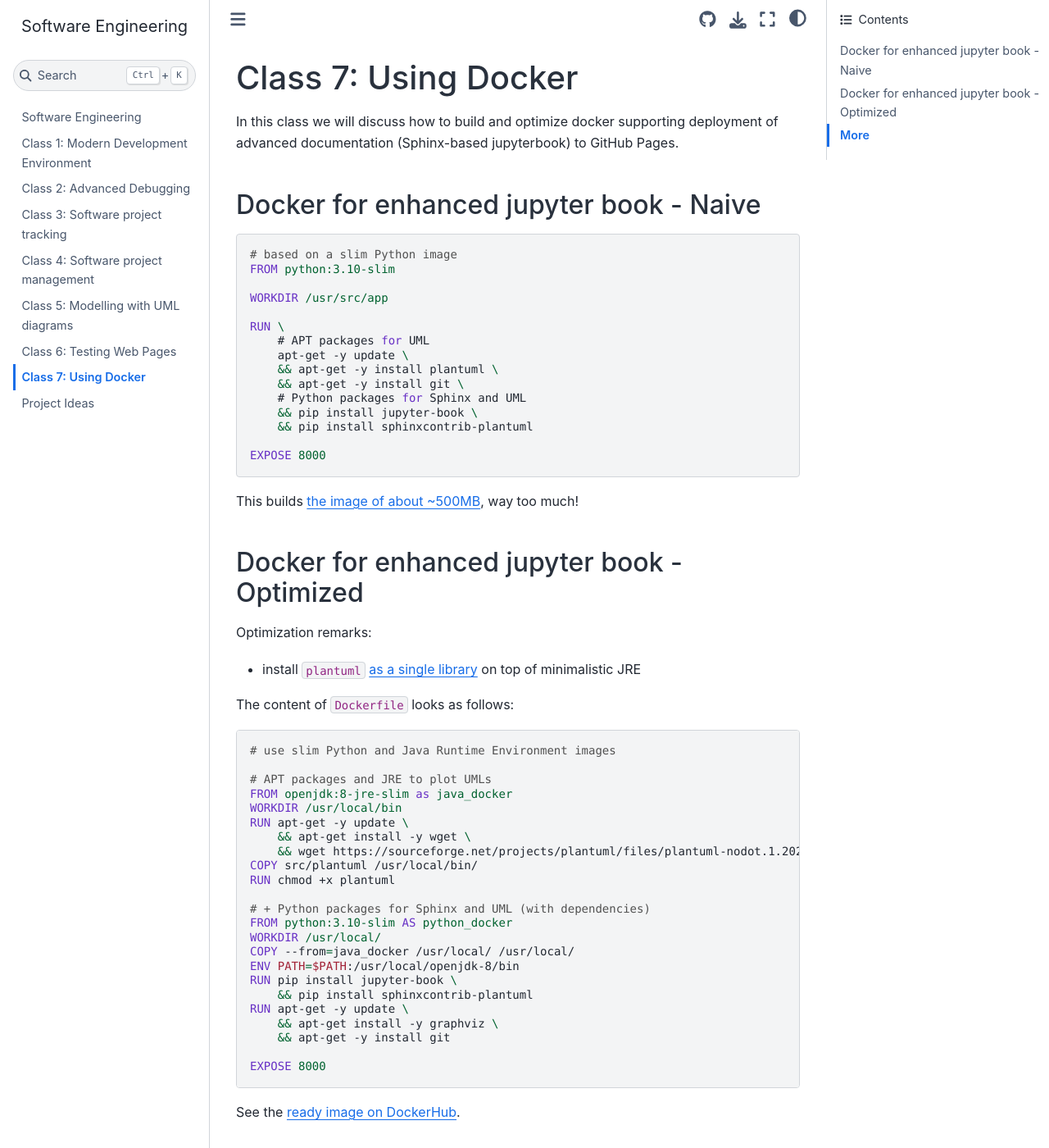
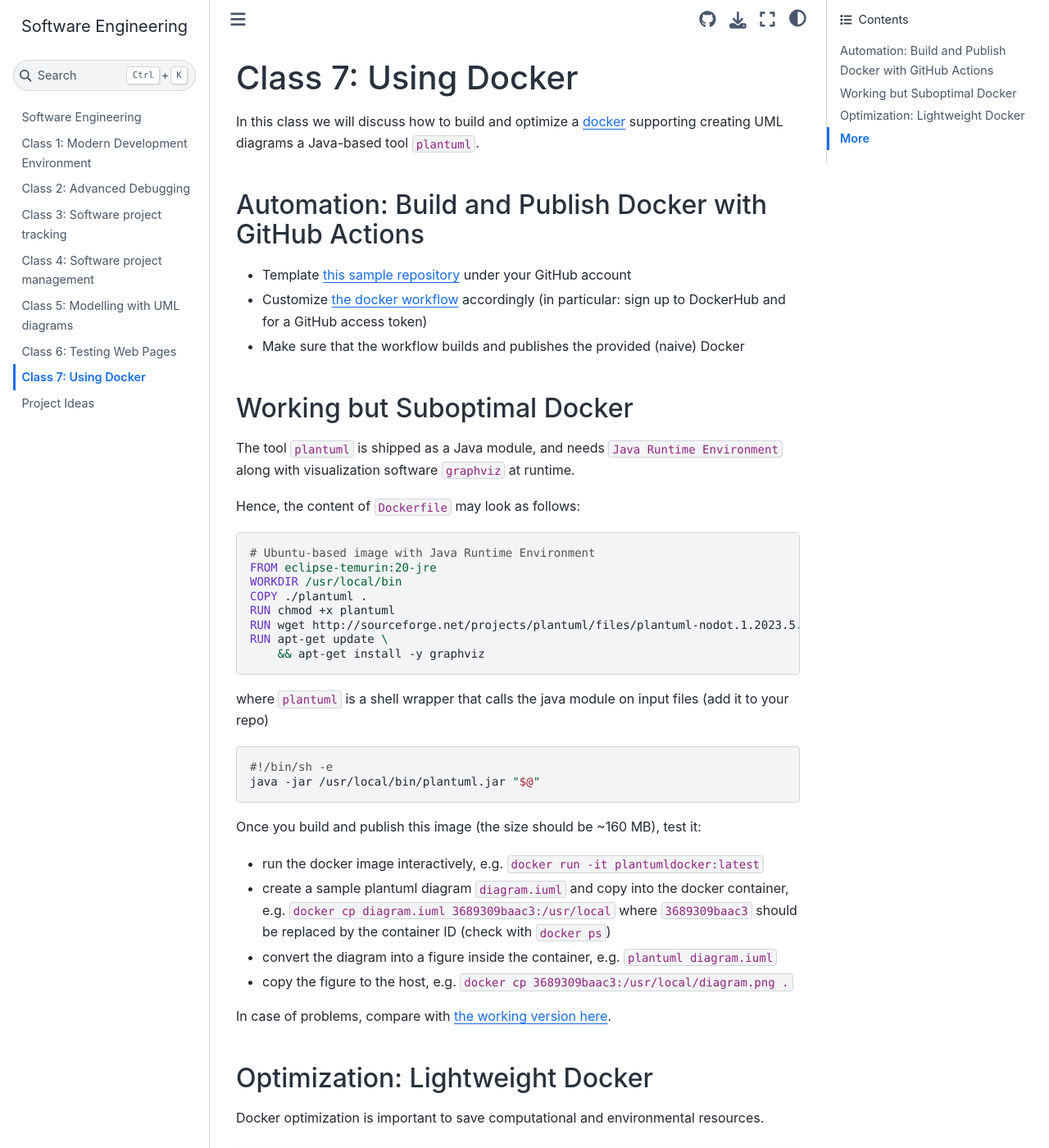
Before and after one commit to maciejskorski/software_engineering, a Jupyter Book: the page built from docs/docker_examples.md, in a window 1280 px wide and 1400 px high. Shown: the whole window at 82% size. Built offline with Jupyter Book 1.0.4 settings and Sphinx 7.4.7 and the Sphinx Book theme 1.1.4, drawn with Linux system fonts in a browser that asks for light colours; some of the changed text lies outside the part shown.

Commit message:
Class/docker (#8)
* add dockr examples

* add Docker examples

* add toread

* cleanup

* update docs for class 7

* correct docker docs

* udpate docker class docs

* update docs on docker

* finish docker class

````diff
--- a/docs/docker_examples.md
+++ b/docs/docker_examples.md
@@ -1,66 +1,88 @@
 # Class 7: Using Docker
 
-In this class we will discuss how to build and optimize docker supporting deployment of advanced documentation (Sphinx-based jupyterbook) to GitHub Pages.
+In this class we will discuss how to build and optimize a [docker](https://www.docker.com/) supporting creating UML diagrams a Java-based tool `plantuml`.
 
-## Docker for enhanced jupyter book - Naive
 
+## Automation: Build and Publish Docker with GitHub Actions
+
+* Template [this sample repository](https://github.com/maciejskorski/docker-build-push) under your GitHub account
+* Customize [the docker workflow](https://github.com/maciejskorski/docker-build-push/blob/main/.github/workflows/docker-image.yaml) accordingly (in particular: sign up to DockerHub and for a GitHub access token)
+* Make sure that the workflow builds and publishes the provided (naive) Docker
+
+## Working but Suboptimal Docker
+
+The tool `plantuml` is shipped as a Java module, and needs `Java Runtime Environment` along with visualization software `graphviz` at runtime.
+
+Hence, the content of `Dockerfile` may look as follows:
 ```docker
-# based on a slim Python image
-FROM python:3.10-slim
-
-WORKDIR /usr/src/app
-
-RUN \
-    # APT packages for UML
-    apt-get -y update \
-    && apt-get -y install plantuml \
-    && apt-get -y install git \
-    # Python packages for Sphinx and UML
-    && pip install jupyter-book \
-    && pip install sphinxcontrib-plantuml
-
-EXPOSE 8000
+# Ubuntu-based image with Java Runtime Environment
+FROM eclipse-temurin:20-jre
+WORKDIR /usr/local/bin
+COPY ./plantuml .
+RUN chmod +x plantuml
+RUN wget http://sourceforge.net/projects/plantuml/files/plantuml-nodot.1.2023.5.jar/download -O plantuml.jar
+RUN apt-get update \
+    && apt-get install -y graphviz
+```
+where `plantuml` is a shell wrapper that calls the java module on input files (add it to your repo)
+```shell
+#!/bin/sh -e
+java -jar /usr/local/bin/plantuml.jar "$@"
 ```
 
-This builds [the image of about ~500MB](https://hub.docker.com/layers/maciejskorski/jupyter-book-gh/latest/images/sha256-6923e66b5e9f22202fde2df0276e76366ce8612a75c133b9d1f11a3a30b907fb?context=repo), way too much!
+Once you build and publish this image (the size should be ~160 MB), test it:
+* run the docker image interactively, e.g. `docker run -it plantumldocker:latest`
+* create a sample plantuml diagram `diagram.iuml` and copy into the docker container, e.g. `docker cp diagram.iuml 3689309baac3:/usr/local` where `3689309baac3` should be replaced by the container ID (check with `docker ps`)
+* convert the diagram into a figure inside the container, e.g. `plantuml diagram.iuml`
+* copy the figure to the host, e.g. `docker cp 3689309baac3:/usr/local/diagram.png .`
 
+In case of problems, compare with [the working version here](https://github.com/maciejskorski/plantuml-docker).
 
-## Docker for enhanced jupyter book - Optimized
+## Optimization: Lightweight Docker
 
-Optimization remarks:
-* install `plantuml` [as a single library](https://blog.nillsf.com/index.php/2019/10/04/using-plantuml-to-generate-architecture-artifacts/) on top of minimalistic JRE
-
-The content of `Dockerfile` looks as follows:
-
-```docker
-# use slim Python and Java Runtime Environment images
-
-# APT packages and JRE to plot UMLs
-FROM openjdk:8-jre-slim as java_docker
-WORKDIR /usr/local/bin
-RUN apt-get -y update \
-    && apt-get install -y wget \
-    && wget https://sourceforge.net/projects/plantuml/files/plantuml-nodot.1.2023.5.jar/download -O plantuml.jar
-COPY src/plantuml /usr/local/bin/
-RUN chmod +x plantuml
-
-# + Python packages for Sphinx and UML (with dependencies)
-FROM python:3.10-slim AS python_docker
-WORKDIR /usr/local/
-COPY --from=java_docker /usr/local/ /usr/local/
-ENV PATH=$PATH:/usr/local/openjdk-8/bin
-RUN pip install jupyter-book \
-    && pip install sphinxcontrib-plantuml
-RUN apt-get -y update \
-    && apt-get install -y graphviz \
-    && apt-get -y install git
-
-EXPOSE 8000
+Docker optimization is important to save computational and environmental resources.
+```{admonition} Docker optimization techniques
+:class: tip
+The general optimization strategy for Docker is to *avoid any unnecessary content*, which means
+* inheriting from minimal Linux images, such as [Alpine Linux Distribution](https://www.alpinelinux.org/)
+* building minimalistic environments, e.g. [use jlink to create scope-tailored JREs](https://www.baeldung.com/jlink)
+* removing development tools in the end, e.g. those used for building Java/Python
+* clearing cache, e.g. downloaded package sources
+and so on.
 ```
 
-See the [ready image on DockerHub](https://hub.docker.com/repository/docker/maciejskorski/jupyter-book-gh).
+The following, more sophisticated, docker file consumes only 66 MB
+```docker
+# build a light Java Runtime Environment tailored to run plantuml
+FROM eclipse-temurin:17-alpine as java_docker
+WORKDIR /usr/local/bin
+COPY src/plantuml .
+RUN chmod +x plantuml
+RUN apk update && apk add wget \
+    && wget http://sourceforge.net/projects/plantuml/files/plantuml-nodot.1.2023.5.jar/download -O plantuml.jar
+RUN apk add binutils
+RUN $JAVA_HOME/bin/jlink \
+         --add-modules java.base,java.datatransfer,java.desktop,java.logging,java.prefs,java.scripting,java.xml  \
+         --strip-debug \
+         --no-man-pages \
+         --no-header-files \
+         --compress=2 \
+         --output ./jre
+
+# move to a lightweight image and add other dependencies
+FROM alpine:latest AS base_docker
+WORKDIR /usr/local
+COPY --from=java_docker /usr/local/bin/plantuml* ./bin/
+COPY --from=java_docker /usr/local/bin/jre ./bin/jre
+ENV PATH=$PATH:/usr/local/bin:/usr/local/bin/jre/bin
+## package for vector grrahics and fonts for off-screen rendering (https://hub.docker.com/r/bellsoft/liberica-openjre-alpine)
+RUN apk add --no-cache graphviz fontconfig ttf-dejavu
+```
+For more details, visit [the DockerHub repo](https://hub.docker.com/r/maciejskorski/plantuml-docker/tags).
+
 
 
 ## More
 
 * An article on [best docker practices](https://testdriven.io/blog/docker-best-practices/)
+* Ann article on [optimizing docker images](https://linuxhint.com/optimizing-docker-images/)
````
Also changed, not shown: README.md (+2 -2 lines), 1 other file.
